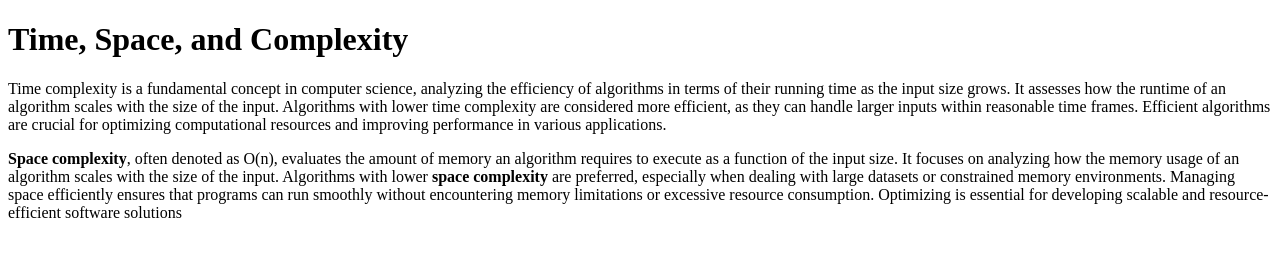
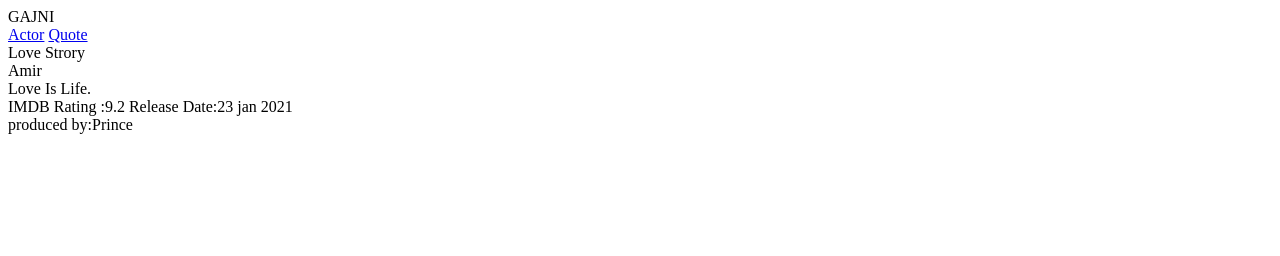
Before and after one commit to acciojob/time-and-space-complexity-prince-9211, a website: page main.html in a window 1280 px wide. Drawn offline with Linux system fonts and the light colour scheme.

Commit message:
created a submission

```diff
--- a/main.html
+++ b/main.html
@@ -7,12 +7,20 @@
 </head>
 
 <body>
+	<header>GAJNI</header>
+	<nav>
+		<a href="#actor" id="nav-actor">Actor</a>
+		<a href="#quote" id="nav-quote">Quote</a>
+	</nav>
+	<summary>Love Strory</summary>
+	<section id="actor">Amir</section>
+	<section id="quote">Love Is Life. </section>
+	<aside>IMDB Rating :9.2
+	Release Date:23 jan 2021
+	</aside>
+	<footer>produced by:Prince </footer>
 	<!-- the entire body must be written by student -->
-	<h1>Time, Space, and Complexity</h1>
-	<p>Time complexity is a fundamental concept in computer science, analyzing the efficiency of algorithms in terms of their running time as the input size grows. It assesses how the runtime of an algorithm scales with the size of the input. Algorithms with lower time complexity are considered more efficient, as they can handle larger inputs within reasonable time frames. Efficient algorithms are crucial for optimizing computational resources and improving performance in various applications.</p>
-    <p><b>Space complexity</b>, often denoted as O(n), evaluates the amount of memory an algorithm requires to execute as a function of the input size. It focuses on analyzing how the memory usage of an algorithm scales with the size of the input. Algorithms with lower <b>space complexity</b> are preferred, especially when dealing with large datasets or constrained memory environments. Managing space efficiently ensures that programs can run smoothly without encountering memory limitations or excessive resource consumption. Optimizing is essential for developing scalable and resource-efficient software solutions</p>
-
-	<script type="text/javascript" src="./script.js">
+    <script type="text/javascript" src="./script.js">
 </script>
 
 </body>
```
